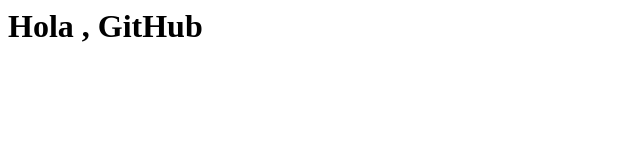
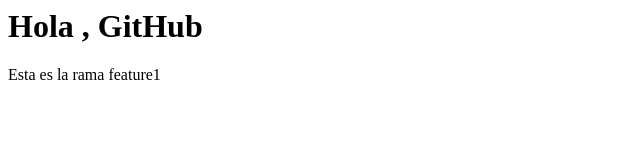
Before and after one commit to Duban238/git, a plain HTML site: page index.html in a window 1280 px wide. Shown: the whole page, without its empty margins (0-640 px from the left). Drawn offline with Linux system fonts and the light colour scheme.

Commit message:
Modificacion en feature1

```diff
--- a/index.html
+++ b/index.html
@@ -1 +1,2 @@
 <h1>Hola , GitHub</h1>
+<p>Esta es la rama feature1</p>
```
